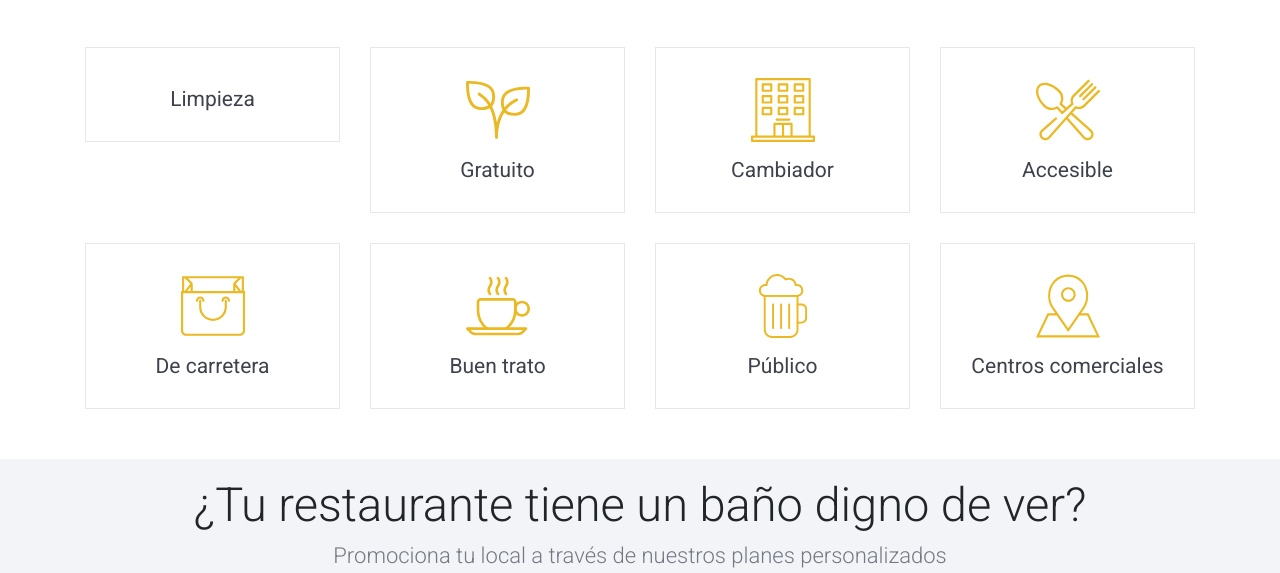
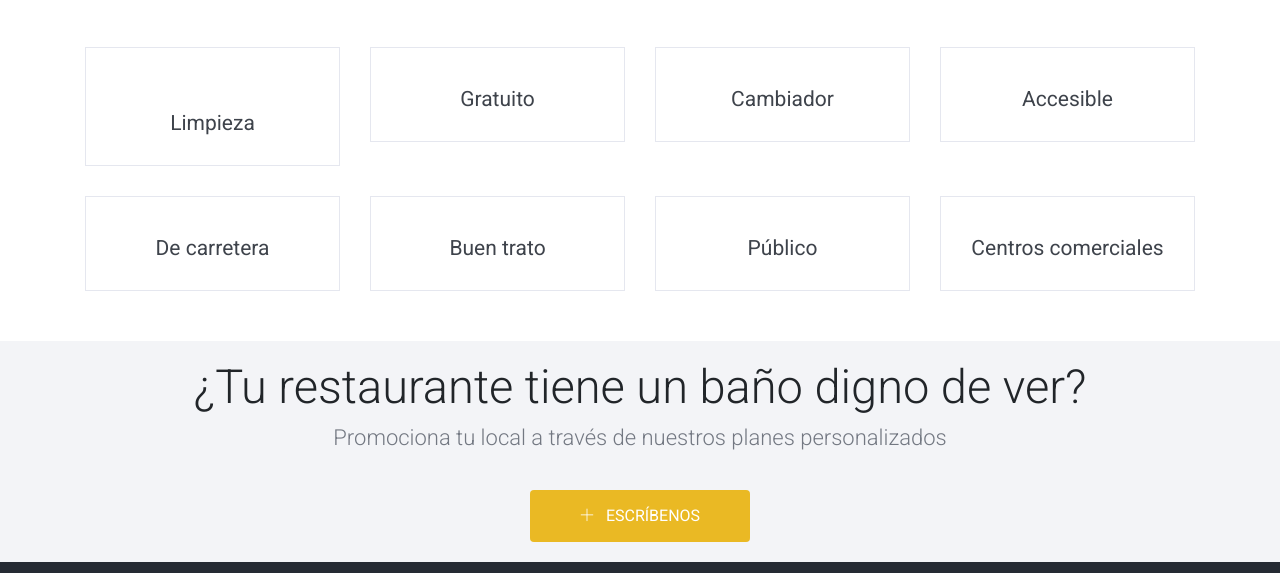
Before and after one commit to egeontechnology/qualis-matulae, a plain HTML site: page inicio.html in a window 1280 px wide. Shown: the part 1101-1674 px from the top of the page. Drawn offline with nearby package versions, Linux system fonts and the light colour scheme.

Commit message:
He quitado los SVG

```diff
--- a/inicio.html
+++ b/inicio.html
@@ -860,6 +860,8 @@
                 <div class="col-md-3 category-responsive">
                     <a href="#" class="category-wrap">
                         <div class="category-block">
+
+                            <i class="fa fa-broom fa-4x"></i>
                             <!-- <svg class="category-img" xmlns="http://www.w3.org/2000/svg" xmlns:xlink="http://www.w3.org/1999/xlink" version="1.1" id="Capa_1" x="0px" y="0px" viewBox="0 0 496 496" style="enable-background:new 0 0 496 496;" xml:space="preserve" width="512px" height="512px"><g><g>
               <g>
                 <g>
@@ -878,7 +880,7 @@
                 <div class="col-md-3 category-responsive">
                     <a href="#" class="category-wrap">
                         <div class="category-block">
-                            <svg class="category-img" xmlns="http://www.w3.org/2000/svg" xmlns:xlink="http://www.w3.org/1999/xlink" version="1.1" id="Layer_1" x="0px" y="0px" viewBox="0 0 469.824 469.824" style="enable-background:new 0 0 469.824 469.824;" xml:space="preserve" width="512px"
+                            <!-- <svg class="category-img" xmlns="http://www.w3.org/2000/svg" xmlns:xlink="http://www.w3.org/1999/xlink" version="1.1" id="Layer_1" x="0px" y="0px" viewBox="0 0 469.824 469.824" style="enable-background:new 0 0 469.824 469.824;" xml:space="preserve" width="512px"
                                 height="512px"><g><g>
               <g>
                 <path d="M188.885,67.36C147.84,26.336,67.52,21.579,10.667,21.579C4.779,21.579,0,26.357,0,32.245    c0,56.853,4.736,137.173,45.781,178.219c17.323,17.323,43.883,25.067,70.208,25.067c28.608,0,56.96-9.152,72.896-25.088    C219.456,179.872,225.067,103.52,188.885,67.36z M173.803,195.381c-22.827,22.805-86.208,26.709-112.917,0    C27.755,162.251,22.016,94.944,21.397,42.976c51.968,0.619,119.275,6.357,152.405,39.488    C200.512,109.173,196.608,172.576,173.803,195.381z" data-original="#000000" class="active-path" data-old_color="#eab924" fill="#eab924"/>
@@ -891,7 +893,7 @@
               <g>
                 <path d="M382.123,156.107c-2.517-5.355-9.728-7.189-15.04-4.715c-81.813,38.464-122.005,105.536-140.267,174.485    c-22.592-146.603-87.936-191.296-115.648-210.261c-3.456-2.368-6.144-4.096-7.637-5.568c-4.16-4.16-10.923-4.16-15.083,0    c-4.16,4.16-4.16,10.923,0,15.083c2.112,2.091,5.76,4.715,10.688,8.085c31.232,21.355,114.197,78.123,114.197,304.363    c0,5.888,4.779,10.667,10.667,10.667s10.667-4.779,10.667-10.645c0-91.413,24.555-211.925,141.504-266.88    c0-0.021,1.728-0.832,1.728-0.832C383.211,167.371,384.64,161.44,382.123,156.107z" data-original="#000000" class="active-path" data-old_color="#eab924" fill="#eab924"/>
               </g>
-            </g></g> </svg>
+            </g></g> </svg> -->
                             <h6>Gratuito</h6>
                         </div>
                     </a>
@@ -899,7 +901,7 @@
                 <div class="col-md-3 category-responsive">
                     <a href="#" class="category-wrap">
                         <div class="category-block">
-                            <svg class="category-img" xmlns="http://www.w3.org/2000/svg" xmlns:xlink="http://www.w3.org/1999/xlink" version="1.1" id="Layer_2" x="0px" y="0px" viewBox="0 0 503.607 503.607" style="enable-background:new 0 0 503.607 503.607;" xml:space="preserve" width="512px"
+                            <!-- <svg class="category-img" xmlns="http://www.w3.org/2000/svg" xmlns:xlink="http://www.w3.org/1999/xlink" version="1.1" id="Layer_2" x="0px" y="0px" viewBox="0 0 503.607 503.607" style="enable-background:new 0 0 503.607 503.607;" xml:space="preserve" width="512px"
                                 height="512px"><g><g transform="translate(1 1)">
               <g>
                 <g>
@@ -916,7 +918,7 @@
                   <path d="M200.443,334.738h100.721c5.036,0,8.393-3.357,8.393-8.393c0-5.036-3.357-8.393-8.393-8.393H200.443     c-5.036,0-8.393,3.357-8.393,8.393C192.049,331.38,195.407,334.738,200.443,334.738z" data-original="#000000" class="active-path" data-old_color="#eab924" fill="#eab924"/>
                 </g>
               </g>
-            </g></g> </svg>
+            </g></g> </svg> -->
                             <h6>Cambiador</h6>
                         </div>
                     </a>
@@ -924,7 +926,7 @@
                 <div class="col-md-3 category-responsive">
                     <a href="#" class="category-wrap">
                         <div class="category-block">
-                            <svg class="category-img" xmlns="http://www.w3.org/2000/svg" xmlns:xlink="http://www.w3.org/1999/xlink" version="1.1" id="Layer_3" x="0px" y="0px" viewBox="0 0 512 512" style="enable-background:new 0 0 512 512;" xml:space="preserve" width="512px" height="512px"><g><g>
+                            <!-- <svg class="category-img" xmlns="http://www.w3.org/2000/svg" xmlns:xlink="http://www.w3.org/1999/xlink" version="1.1" id="Layer_3" x="0px" y="0px" viewBox="0 0 512 512" style="enable-background:new 0 0 512 512;" xml:space="preserve" width="512px" height="512px"><g><g>
               <g>
                 <path d="M454.976,43.056c-3.591-3.588-9.411-3.591-13.003,0l-95.329,95.326c-3.592,3.591-3.592,9.411-0.001,13.003    c1.796,1.795,4.148,2.692,6.502,2.692c2.352,0,4.706-0.897,6.502-2.692l95.329-95.326    C458.566,52.467,458.566,46.646,454.976,43.056z" data-original="#000000" class="active-path" data-old_color="#eab924" fill="#eab924"/>
               </g>
@@ -940,7 +942,7 @@
               <g>
                 <path d="M427.379,16.278c-3.592-3.589-9.412-3.589-13.003,0L296.04,134.617c-18.406,18.404-24.366,45.735-15.807,69.897    l-36.415,32.322l-34.998-31.064c18.099-35.612,11.492-78.851-17.222-107.566c-28.518-28.518-61.55-48.587-93.011-56.508    c-32.843-8.267-61.001-2.748-79.295,15.545s-23.814,46.455-15.545,79.296c7.922,31.459,27.99,64.491,56.51,93.008    c28.714,28.716,71.952,35.323,107.566,17.223c0,0,34.225,38.558,34.659,39.048c1.817,2.047,4.342,3.09,6.88,3.09    c2.171,0,4.349-0.764,6.1-2.318l81.866-72.664c3.065-2.721,3.958-7.141,2.193-10.839c-8.884-18.601-5.058-40.891,9.521-55.468    L427.379,29.281C430.97,25.689,430.97,19.869,427.379,16.278z M210.131,266.737l-33.468-37.706    c-2.964-3.339-7.902-4.069-11.702-1.722c-29.478,18.177-67.188,13.754-91.704-10.763c-26.204-26.203-44.557-56.21-51.68-84.497    c-6.625-26.317-2.819-48.267,10.718-61.803C45.83,56.708,67.78,52.904,94.096,59.53c28.287,7.122,58.296,25.474,84.498,51.678    c24.516,24.515,28.94,62.225,10.762,91.703c-2.344,3.801-1.617,8.737,1.722,11.702l38.888,34.516L210.131,266.737z" data-original="#000000" class="active-path" data-old_color="#eab924" fill="#eab924"/>
               </g>
-            </g></g> </svg>
+            </g></g> </svg> -->
                             <h6>Accesible</h6>
                         </div>
                     </a>
@@ -951,12 +953,12 @@
                 <div class="col-md-3 category-responsive">
                     <a href="#" class="category-wrap">
                         <div class="category-block">
-                            <svg class="category-img" xmlns="http://www.w3.org/2000/svg" xmlns:xlink="http://www.w3.org/1999/xlink" version="1.1" id="Capa_2" x="0px" y="0px" viewBox="0 0 60 60" style="enable-background:new 0 0 60 60;" xml:space="preserve" width="512px" height="512px"><g><g>
+                            <!-- <svg class="category-img" xmlns="http://www.w3.org/2000/svg" xmlns:xlink="http://www.w3.org/1999/xlink" version="1.1" id="Capa_2" x="0px" y="0px" viewBox="0 0 60 60" style="enable-background:new 0 0 60 60;" xml:space="preserve" width="512px" height="512px"><g><g>
               <path d="M59,16V2H1v14H0v37.259C0,55.873,2.127,58,4.742,58h50.517C57.873,58,60,55.873,60,53.259V16H59z M56.5,16l-5.18-6.906   L56.414,4H57v12H56.5z M11,16V9c0-0.024-0.012-0.046-0.014-0.07c-0.005-0.064-0.02-0.124-0.036-0.187   c-0.011-0.042-0.01-0.085-0.027-0.125c-0.009-0.022-0.027-0.039-0.037-0.061c-0.027-0.055-0.065-0.102-0.103-0.152   c-0.028-0.036-0.044-0.081-0.077-0.113L6.414,4h47.172l-4.292,4.292c-0.032,0.032-0.049,0.077-0.077,0.113   c-0.038,0.05-0.075,0.097-0.102,0.152c-0.011,0.022-0.028,0.038-0.038,0.061c-0.017,0.04-0.016,0.084-0.027,0.125   c-0.017,0.063-0.032,0.122-0.036,0.187C49.012,8.954,49,8.976,49,9v7H11z M6,16l3-4.001V16H6z M51,11.999L54,16h-3V11.999z M3,4   h0.586L8.68,9.094L3.5,16H3V4z M58,53.259C58,54.771,56.77,56,55.258,56H4.742C3.23,56,2,54.771,2,53.259V18h56V53.259z" data-original="#000000" class="active-path" data-old_color="#eab924" fill="#eab924"/>
               <path d="M42,24c-0.552,0-1,0.447-1,1v6c0,6.065-4.935,11-11,11s-11-4.935-11-11v-6c0-0.553-0.448-1-1-1s-1,0.447-1,1v6   c0,7.168,5.832,13,13,13s13-5.832,13-13v-6C43,24.447,42.552,24,42,24z" data-original="#000000" class="active-path" data-old_color="#eab924" fill="#eab924"/>
               <path d="M20,25c0,0.553,0.448,1,1,1s1-0.447,1-1c0-2.206-1.794-4-4-4s-4,1.794-4,4c0,0.553,0.448,1,1,1s1-0.447,1-1   c0-1.103,0.897-2,2-2S20,23.897,20,25z" data-original="#000000" class="active-path" data-old_color="#eab924" fill="#eab924"/>
               <path d="M42,21c-2.206,0-4,1.794-4,4c0,0.553,0.448,1,1,1s1-0.447,1-1c0-1.103,0.897-2,2-2s2,0.897,2,2c0,0.553,0.448,1,1,1   s1-0.447,1-1C46,22.794,44.206,21,42,21z" data-original="#000000" class="active-path" data-old_color="#eab924" fill="#eab924"/>
-            </g></g> </svg>
+            </g></g> </svg> -->
                             <h6>De carretera</h6>
                         </div>
                     </a>
@@ -964,7 +966,7 @@
                 <div class="col-md-3 category-responsive">
                     <a href="#" class="category-wrap">
                         <div class="category-block">
-                            <svg class="category-img" xmlns="http://www.w3.org/2000/svg" xmlns:xlink="http://www.w3.org/1999/xlink" version="1.1" id="Capa_3" x="0px" y="0px" viewBox="0 0 511.988 511.988" style="enable-background:new 0 0 511.988 511.988;" xml:space="preserve" width="512px"
+                            <!-- <svg class="category-img" xmlns="http://www.w3.org/2000/svg" xmlns:xlink="http://www.w3.org/1999/xlink" version="1.1" id="Capa_3" x="0px" y="0px" viewBox="0 0 511.988 511.988" style="enable-background:new 0 0 511.988 511.988;" xml:space="preserve" width="512px"
                                 height="512px"><g><g>
               <g>
                 <path d="M489.865,433.23c-1.643-3.989-5.547-6.592-9.856-6.592H10.676c-4.309,0-8.213,2.603-9.856,6.592    c-1.664,3.989-0.747,8.576,2.304,11.627l23.915,23.915c11.371,11.349,25.003,21.867,47.616,21.867h341.333    c22.613,0,36.245-10.517,47.659-21.867l23.915-23.915C490.612,441.806,491.529,437.22,489.865,433.23z M448.521,453.689    c-11.541,11.541-20.053,15.616-32.533,15.616H74.655c-12.48,0-20.992-4.075-32.533-15.616l-5.717-5.717h417.835L448.521,453.689z" data-original="#000000" class="active-path" data-old_color="#eab924" fill="#eab924"/>
@@ -989,7 +991,7 @@
               <g>
                 <path d="M447.988,213.305c-35.285,0-64,28.715-64,64s28.715,64,64,64c35.285,0,64-28.715,64-64S483.273,213.305,447.988,213.305z     M447.988,319.972c-23.531,0-42.667-19.136-42.667-42.667c0-23.531,19.136-42.667,42.667-42.667    c23.531,0,42.667,19.136,42.667,42.667C490.655,300.836,471.519,319.972,447.988,319.972z" data-original="#000000" class="active-path" data-old_color="#eab924" fill="#eab924"/>
               </g>
-            </g></g> </svg>
+            </g></g> </svg> -->
                             <h6>Buen trato</h6>
                         </div>
                     </a>
@@ -997,7 +999,7 @@
                 <div class="col-md-3 category-responsive">
                     <a href="#" class="category-wrap">
                         <div class="category-block">
-                            <svg class="category-img" xmlns="http://www.w3.org/2000/svg" xmlns:xlink="http://www.w3.org/1999/xlink" version="1.1" id="Capa_4" x="0px" y="0px" viewBox="0 0 33 33" style="enable-background:new 0 0 33 33;" xml:space="preserve" width="512px" height="512px"><g><g>
+                            <!-- <svg class="category-img" xmlns="http://www.w3.org/2000/svg" xmlns:xlink="http://www.w3.org/1999/xlink" version="1.1" id="Capa_4" x="0px" y="0px" viewBox="0 0 33 33" style="enable-background:new 0 0 33 33;" xml:space="preserve" width="512px" height="512px"><g><g>
               <g>
                 <path d="M20.136,33h-9.212c-2.397,0-4.349-1.951-4.349-4.349V11.265c0-0.276,0.224-0.5,0.5-0.5h16.828    c0.276,0,0.581,0.224,0.581,0.5v17.387C24.484,31.049,22.533,33,20.136,33z M7.575,11.765v16.887c0,1.847,1.502,3.349,3.349,3.349    h9.212c1.847,0,3.349-1.502,3.349-3.349V11.765H7.575z" data-original="#000000" class="active-path" data-old_color="#eab924" fill="#eab924"/>
                 <path d="M26.096,25.574h-2.111c-0.276,0-0.5-0.224-0.5-0.5s0.224-0.5,0.5-0.5h2.111c1.005,0,1.823-0.818,1.823-1.823v-4.693    c0-1.006-0.818-1.824-1.823-1.824h-2.111c-0.276,0-0.5-0.224-0.5-0.5s0.224-0.5,0.5-0.5h2.111c1.557,0,2.823,1.267,2.823,2.824    v4.693C28.919,24.308,27.652,25.574,26.096,25.574z" data-original="#000000" class="active-path" data-old_color="#eab924" fill="#eab924"/>
@@ -1008,7 +1010,7 @@
                 </g>
               </g>
               <path d="M23.698,11.765H7.361c-1.809,0-3.28-1.472-3.28-3.28s1.472-3.28,3.28-3.28h0.239C7.936,2.249,10.413,0,13.438,0   c1.795,0,3.482,0.819,4.596,2.213c0.487-0.207,0.993-0.312,1.508-0.312c1.952,0,3.586,1.417,3.909,3.303h0.247   c1.809,0,3.28,1.472,3.28,3.28S25.507,11.765,23.698,11.765z M7.361,6.204c-1.258,0-2.28,1.022-2.28,2.28s1.022,2.28,2.28,2.28   h16.337c1.258,0,2.28-1.022,2.28-2.28s-1.022-2.28-2.28-2.28h-0.693c-0.267,0-0.485-0.208-0.499-0.475   c-0.082-1.586-1.384-2.828-2.964-2.828c-0.485,0-0.964,0.128-1.423,0.38c-0.223,0.124-0.508,0.056-0.652-0.155   C16.554,1.795,15.048,1,13.438,1c-2.646,0-4.786,2.073-4.873,4.721c-0.009,0.27-0.23,0.483-0.5,0.483H7.361z" data-original="#000000" class="active-path" data-old_color="#eab924" fill="#eab924"/>
-            </g></g> </svg>
+            </g></g> </svg> -->
                             <h6>Público</h6>
                         </div>
                     </a>
@@ -1016,11 +1018,11 @@
                 <div class="col-md-3 category-responsive">
                     <a href="#" class="category-wrap">
                         <div class="category-block">
-                            <svg class="category-img" xmlns="http://www.w3.org/2000/svg" xmlns:xlink="http://www.w3.org/1999/xlink" version="1.1" id="Capa_5" x="0px" y="0px" viewBox="0 0 61.168 61.168" style="enable-background:new 0 0 61.168 61.168;" xml:space="preserve" width="512px"
+                            <!-- <svg class="category-img" xmlns="http://www.w3.org/2000/svg" xmlns:xlink="http://www.w3.org/1999/xlink" version="1.1" id="Capa_5" x="0px" y="0px" viewBox="0 0 61.168 61.168" style="enable-background:new 0 0 61.168 61.168;" xml:space="preserve" width="512px"
                                 height="512px"><g><g>
               <path d="M30.938,26.584c3.859,0,7-3.141,7-7s-3.141-7-7-7s-7,3.141-7,7S27.078,26.584,30.938,26.584z M30.938,14.584   c2.757,0,5,2.243,5,5s-2.243,5-5,5s-5-2.243-5-5S28.181,14.584,30.938,14.584z" data-original="#000000" class="active-path" data-old_color="#eab924" fill="#eab924"/>
               <path d="M50.216,37.584h-7.161l3.047-4.4c5.755-7.671,4.922-20.28-1.781-26.982c-3.621-3.622-8.437-5.617-13.56-5.617   c-5.122,0-9.938,1.995-13.56,5.617c-6.703,6.702-7.536,19.312-1.804,26.952l3.068,4.431h-7.513L0,60.584h61.168L50.216,37.584z    M17.02,31.984c-5.199-6.933-4.454-18.32,1.596-24.369c3.244-3.244,7.558-5.031,12.146-5.031s8.901,1.787,12.146,5.031   c6.05,6.049,6.795,17.437,1.573,24.399L30.761,51.827l-9.863-14.243h0L17.02,31.984z M12.216,39.584h7.634l10.911,15.757   l10.91-15.757h7.281l9.048,19H3.168L12.216,39.584z" data-original="#000000" class="active-path" data-old_color="#eab924" fill="#eab924"/>
-            </g></g> </svg>
+            </g></g> </svg> -->
                             <h6>Centros comerciales</h6>
                         </div>
                     </a>
```
